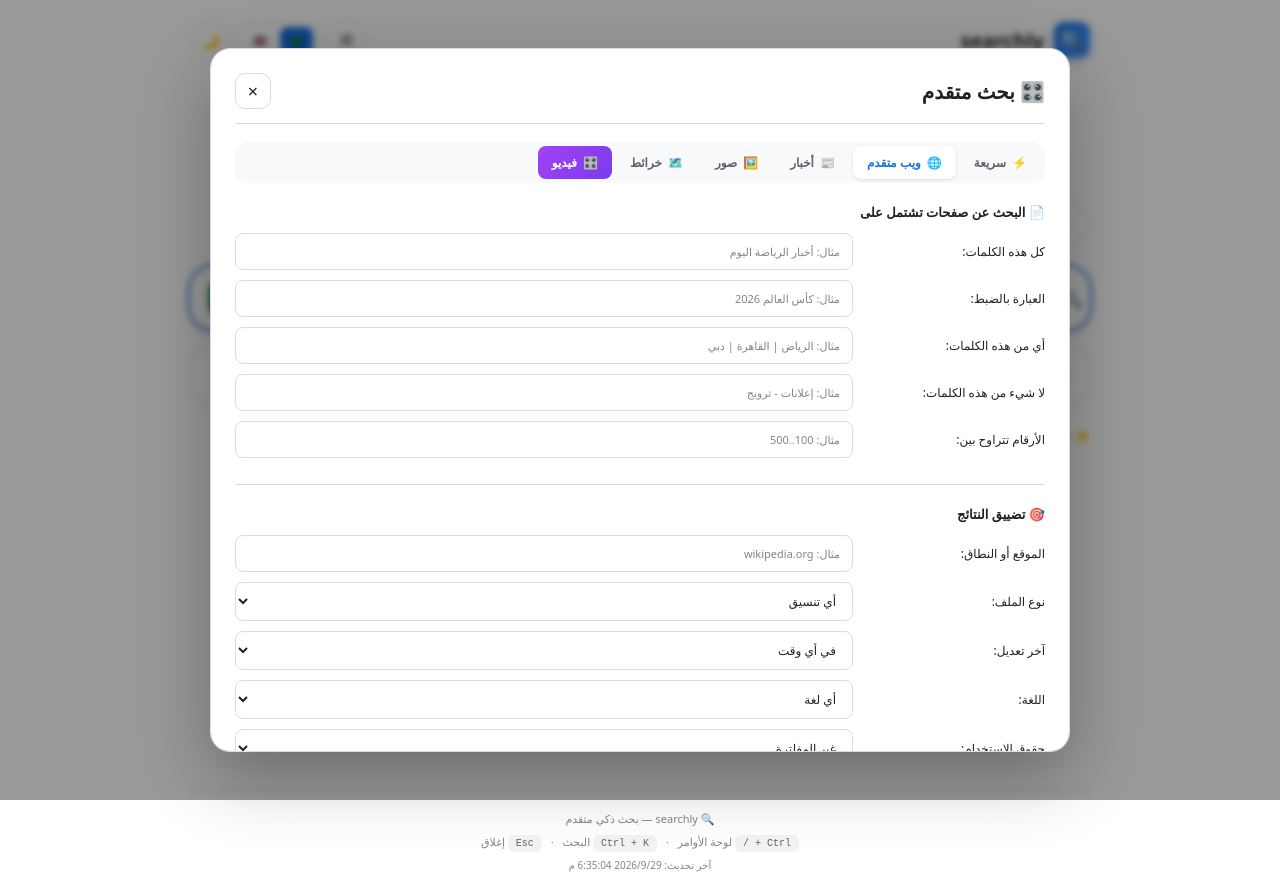
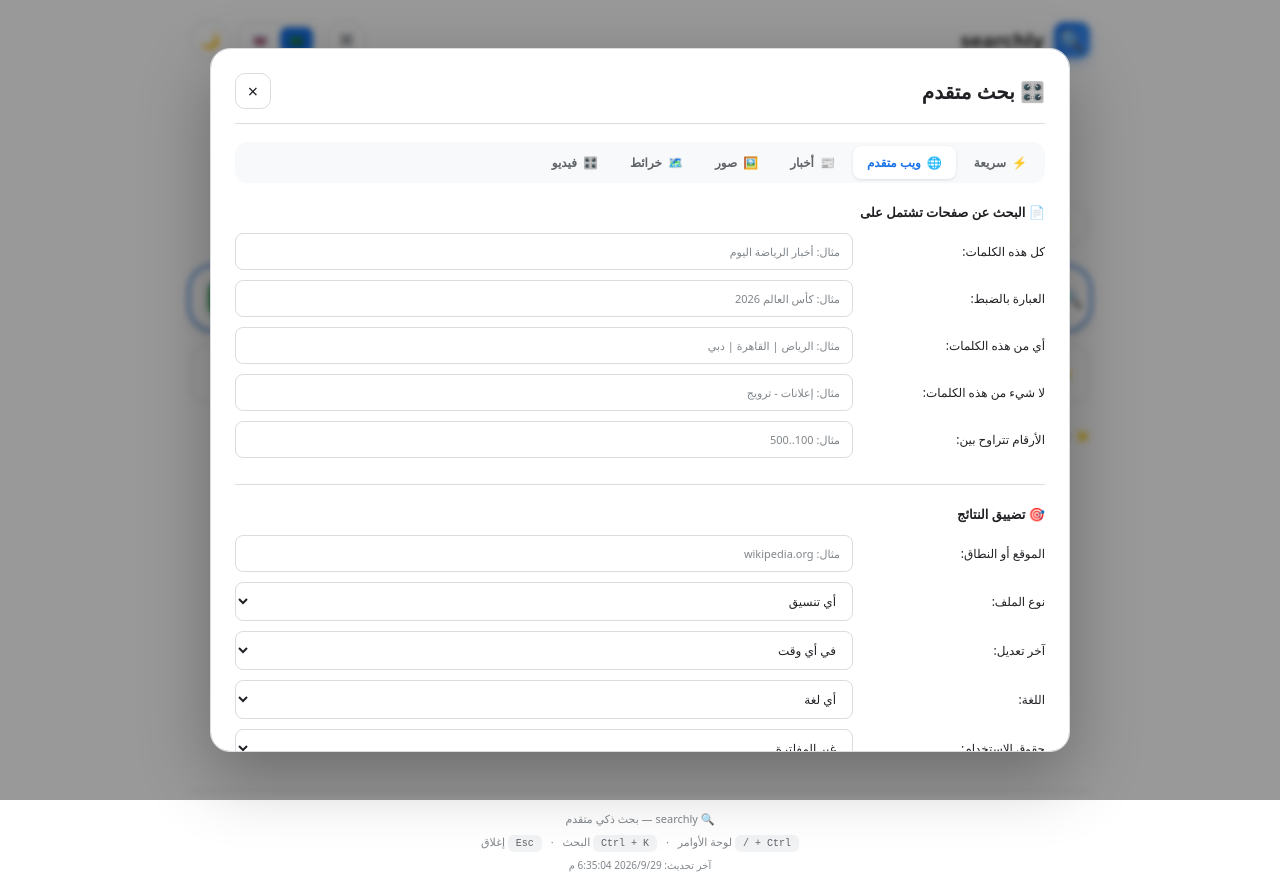
Before and after one commit to fadi02042012/searchly, a plain HTML site: page index.html in a window 1280 px wide. Both pictures are taken after a click on the button "🎛️ بحث متقدم". Drawn offline with Linux system fonts and the light colour scheme.

Commit message:
Match video tab styling with other advanced tabs

```diff
--- a/index.html
+++ b/index.html
@@ -1047,7 +1047,7 @@
         <button class="filter-tab" data-tab="news"><span>📰</span> أخبار</button>
         <button class="filter-tab" data-tab="images"><span>🖼️</span> صور</button>
         <button class="filter-tab" data-tab="maps"><span>🗺️</span> خرائط</button>
-        <button class="filter-tab" data-tab="all-filters" style="background: linear-gradient(135deg, #a142f4, #7c3aed); color: white;">
+        <button class="filter-tab" data-tab="all-filters">
           <span>🎛️</span> فيديو
         </button>
       </div>
```
